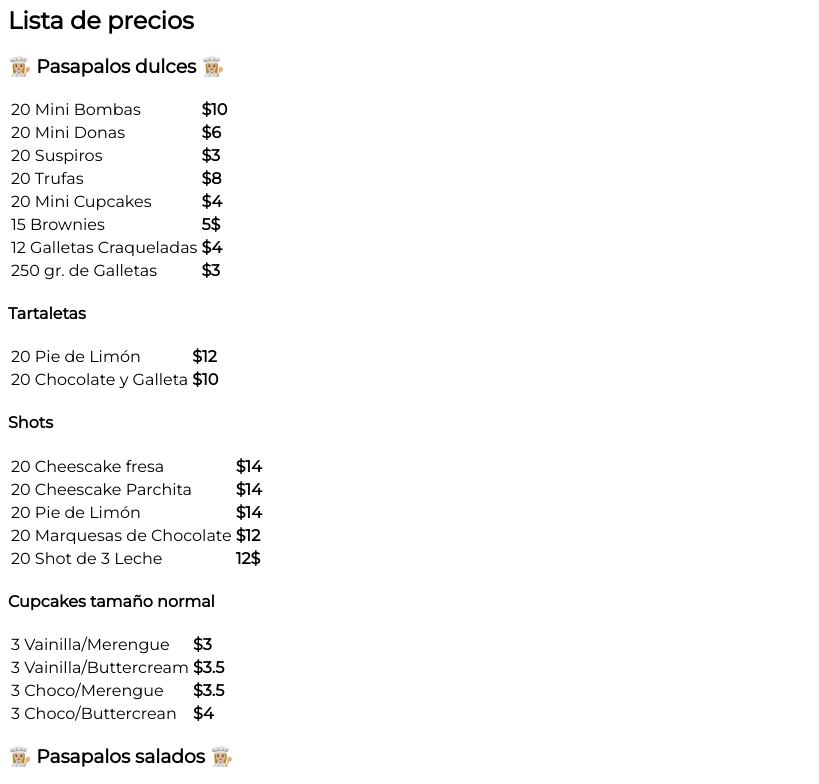
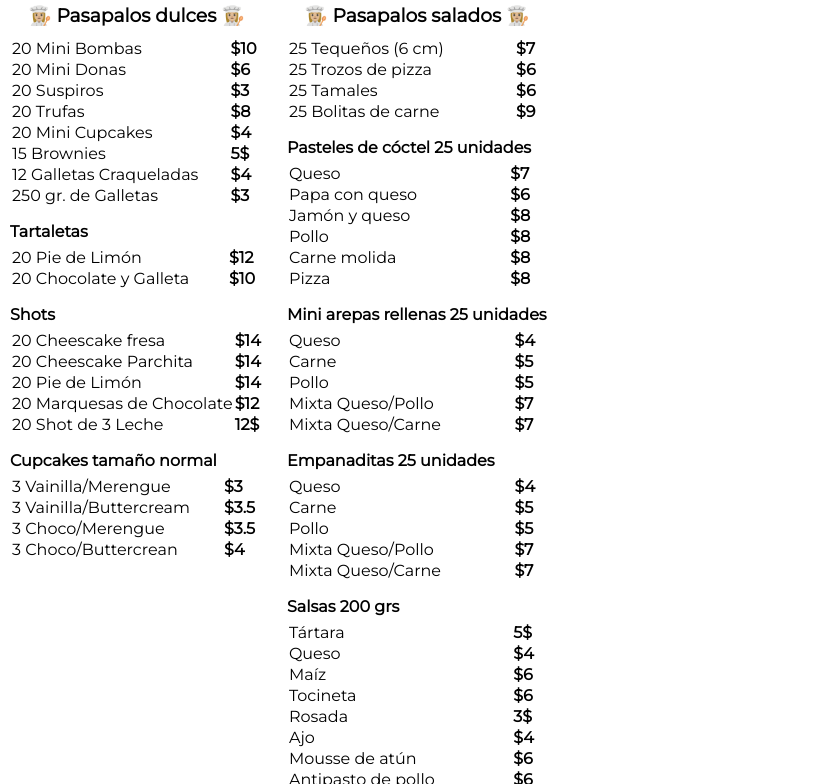
Before and after one commit to carlosshmx/regalarte, a plain HTML site: page index.html in a window 1280 px wide. Shown: the part 276-1060 px from the top of the page, without its empty margins (0-819 px from the left). Drawn offline with Linux system fonts and the light colour scheme.

Commit message:
Mejorado bordes y alineacion de listas

```diff
--- a/css/estilos.css
+++ b/css/estilos.css
@@ -1,3 +1,14 @@
+/* resetear estilo de navegador*/
+ *{
+  box-sizing: border-box; /*Hace que se calcule automaticamaticamente
+  el elemento con el padding y el border para que no se salga del
+  visualizador del navegador*/
+  padding: 0%;
+  margin: 0;
+
+}
+
+
 #logo1
 {
         width: 150px;
@@ -58,6 +69,33 @@ il {
     justify-content: center;
 }
 
-div{
+.precios{
+
+  width: 100%;
+
+}
+
+.lista_precio{
+  padding: 10px;
+  display: inline-table;
+  justify-content: center;
+}
+
+h1{
+  text-align: center;
+}
+
+h2{
+  text-align: center;
+}
+
+h3{
+  text-align: center;
+  padding: 10px;
+}
+
+h4{
   text-align: left;
+  padding-top: 15px;
+  padding-bottom: 5px;
 }
--- a/index.html
+++ b/index.html
@@ -34,7 +34,8 @@
     <h1>Bienvenidos</h1>
     <h2>Lista de precios</h2>
 
-    <div class="lista_dulce">
+
+    <div class="lista_precio">
         <h3>👩🏼‍🍳 Pasapalos dulces 👩🏼‍🍳</h3>
         <table class="precios">
             <tr>
@@ -128,11 +129,11 @@
         </table>
     </div>
 
-    <div class="lista_salado">
+    <div class="lista_precio">
         <h3>👩🏼‍🍳 Pasapalos salados 👩🏼‍🍳</h3>
         <table class="precios">
             <tr>
-                <td>25 Tequeños Tradicionales (6 cm)</td>
+                <td>25 Tequeños (6 cm)</td>
                 <td><b>$7</b></td>
             </tr>
             <tr>
```
